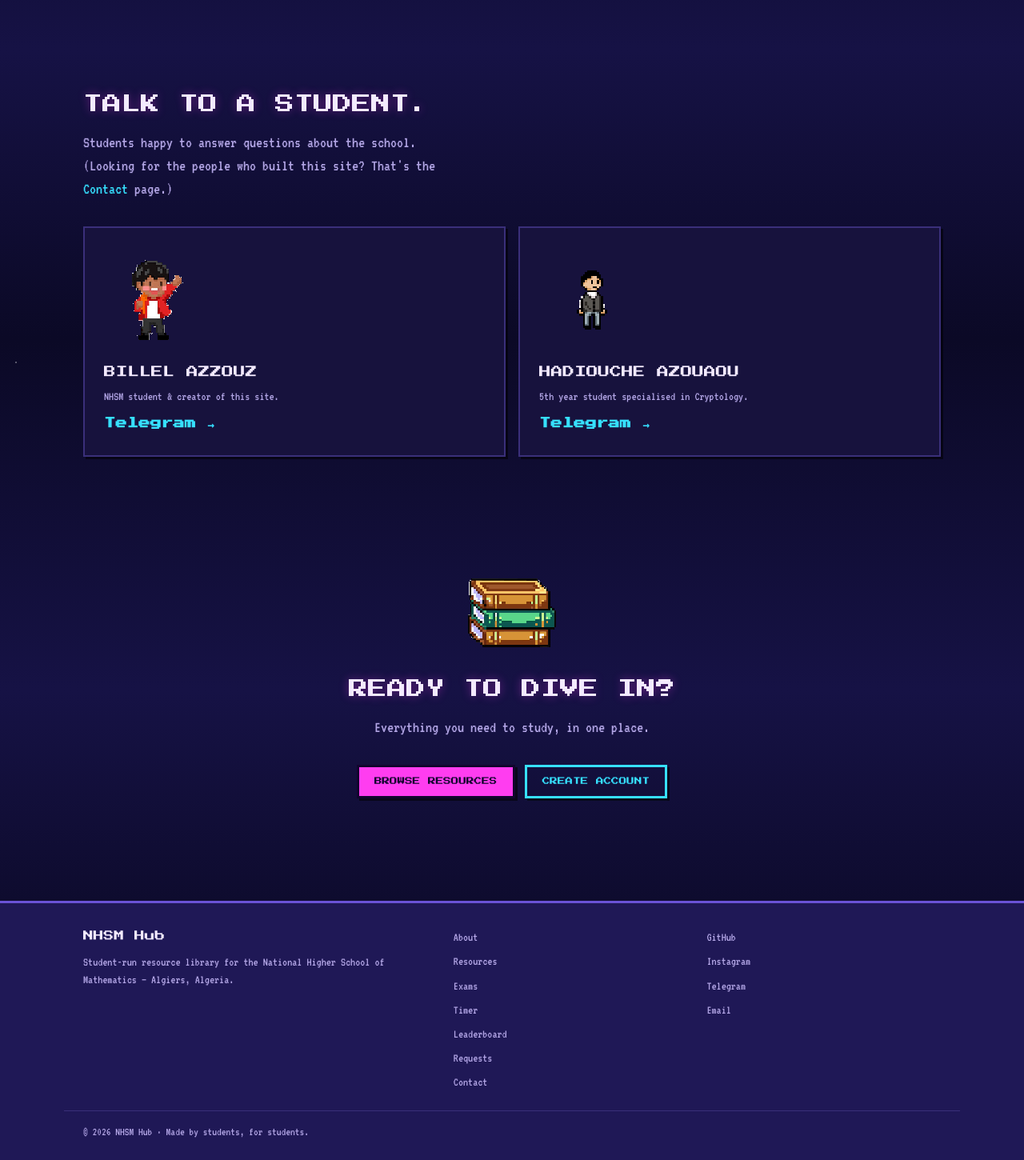
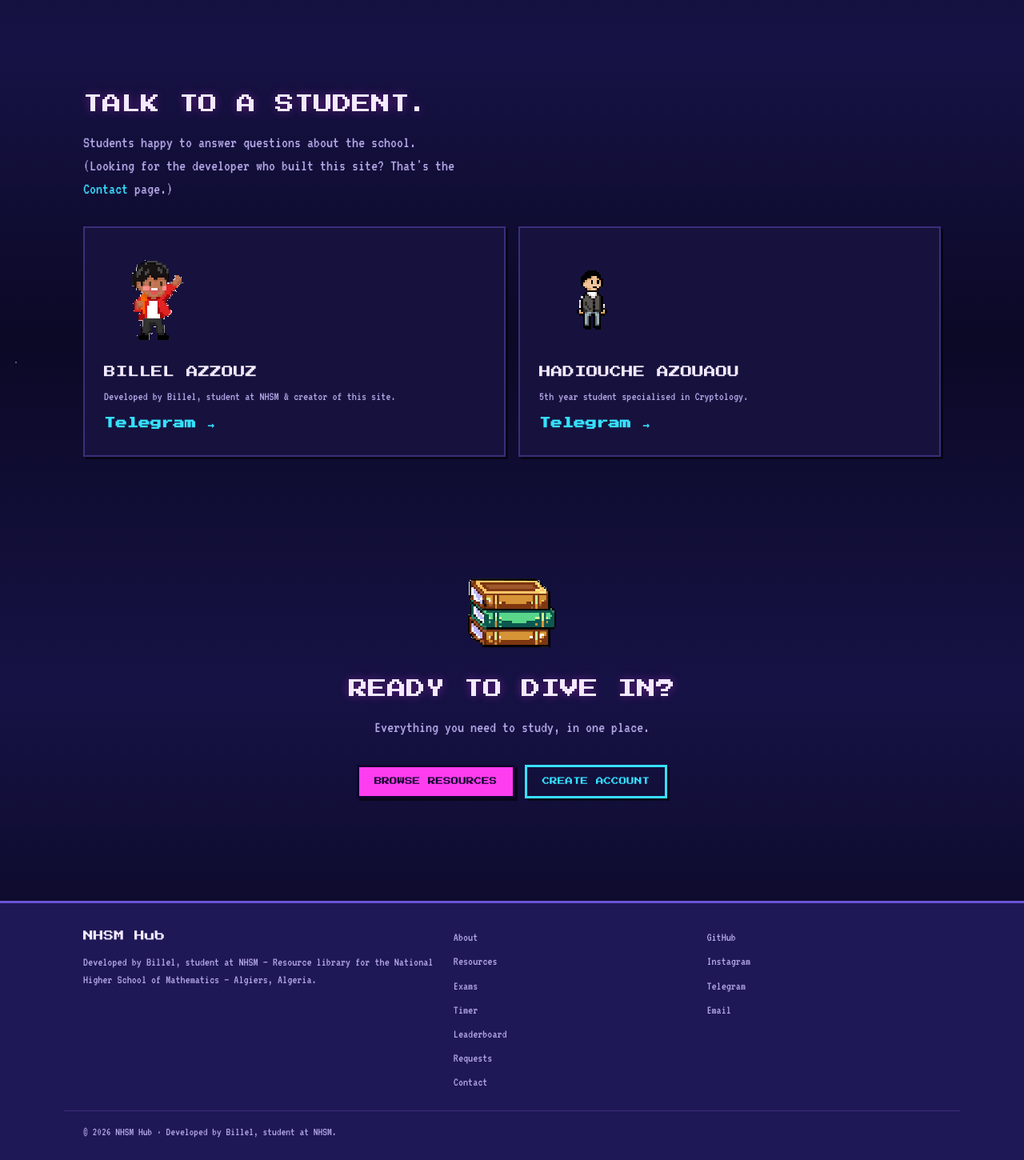
Before and after one commit to Azzouz-billel/nhsm-website, a Django app: page /about/ in a window 1280 px wide. Shown: the part 2777-4227 px from the top of the page at 80% size. Run offline with Django 5.2, Linux system fonts and the light colour scheme; data that the repository does not hold is empty.

Commit message:
changing some facts

```diff
--- a/templates/about.html
+++ b/templates/about.html
@@ -117,13 +117,13 @@
     <div class="section-head">
       <h2>Talk to a student.</h2>
       <p class="muted">Students happy to answer questions about the school. (Looking for
-        the people who built this site? That's the <a href="{% url 'contact' %}">Contact</a> page.)</p>
+        the developer who built this site? That's the <a href="{% url 'contact' %}">Contact</a> page.)</p>
     </div>
     <div class="feature-grid">
       <article class="feature-card">
         <img class="avatar" aria-hidden="true" alt="" loading="lazy" src="{% static 'img/student1.png' %}" width="360" height="360">
         <h3>Billel Azzouz</h3>
-        <p>NHSM student &amp; creator of this site.</p>
+        <p>Developed by Billel, student at NHSM &amp; creator of this site.</p>
         <a class="card-link" href="https://t.me/billel_azz" target="_blank" rel="noopener">Telegram →</a>
       </article>
       <article class="feature-card">
--- a/templates/base.html
+++ b/templates/base.html
@@ -156,7 +156,7 @@
     <div class="container site-footer-inner">
       <div class="footer-brand">
         <p class="footer-name">NHSM Hub</p>
-        <p class="muted">Student-run resource library for the National Higher School of Mathematics — Algiers, Algeria.</p>
+        <p class="muted">Developed by Billel, student at NHSM — Resource library for the National Higher School of Mathematics — Algiers, Algeria.</p>
       </div>
       <nav class="footer-links" aria-label="Footer">
         <a href="{% url 'about' %}">About</a>
@@ -175,7 +175,7 @@
         <a href="mailto:billel.azzouz@nhsm.edu.dz">Email</a>
       </div>
     </div>
-    <div class="container footer-bottom">© {% now "Y" %} NHSM Hub · Made by students, for students.</div>
+    <div class="container footer-bottom">© {% now "Y" %} NHSM Hub · Developed by Billel, student at NHSM.</div>
   </footer>
 
   <!-- GSAP powers .reveal scroll animations — loaded only by pages that use them.
--- a/templates/contact.html
+++ b/templates/contact.html
@@ -10,7 +10,7 @@
     <div class="section-head section-head--center">
       <p class="eyebrow">Meet the Creator</p>
       <h2>Behind NHSM Hub</h2>
-      <p class="muted">A student initiative built to bring course notes, exam archives, focus tools, and community to the National Higher School of Mathematics.</p>
+      <p class="muted">Developed by Billel, student at NHSM — bringing course notes, exam archives, focus tools, and community to the National Higher School of Mathematics.</p>
     </div>
 
     <!-- Owner Showcase Hero Card -->
--- a/templates/home.html
+++ b/templates/home.html
@@ -97,7 +97,7 @@
       <div class="donate-body">
         <p class="eyebrow">Support the hub</p>
         <h2>Help us level up</h2>
-        <p class="muted">NHSM Hub is built and run by students. Chip in to buy a proper domain name
+        <p class="muted">NHSM Hub is developed by Billel, student at NHSM. Chip in to buy a proper domain name
           and keep the servers running — every dinar pushes the project further.</p>
         <div class="donate-actions">
           <a class="btn btn-primary" href="{{ chargily_url|default:'#' }}"
```
